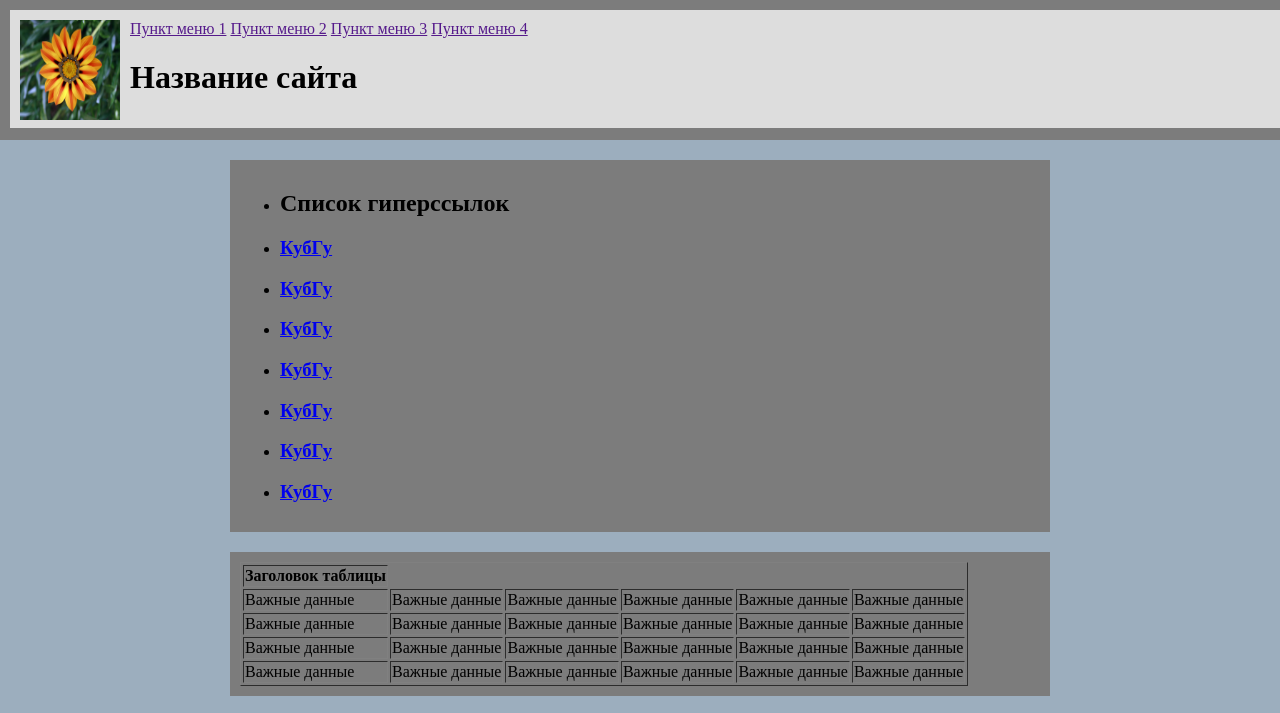
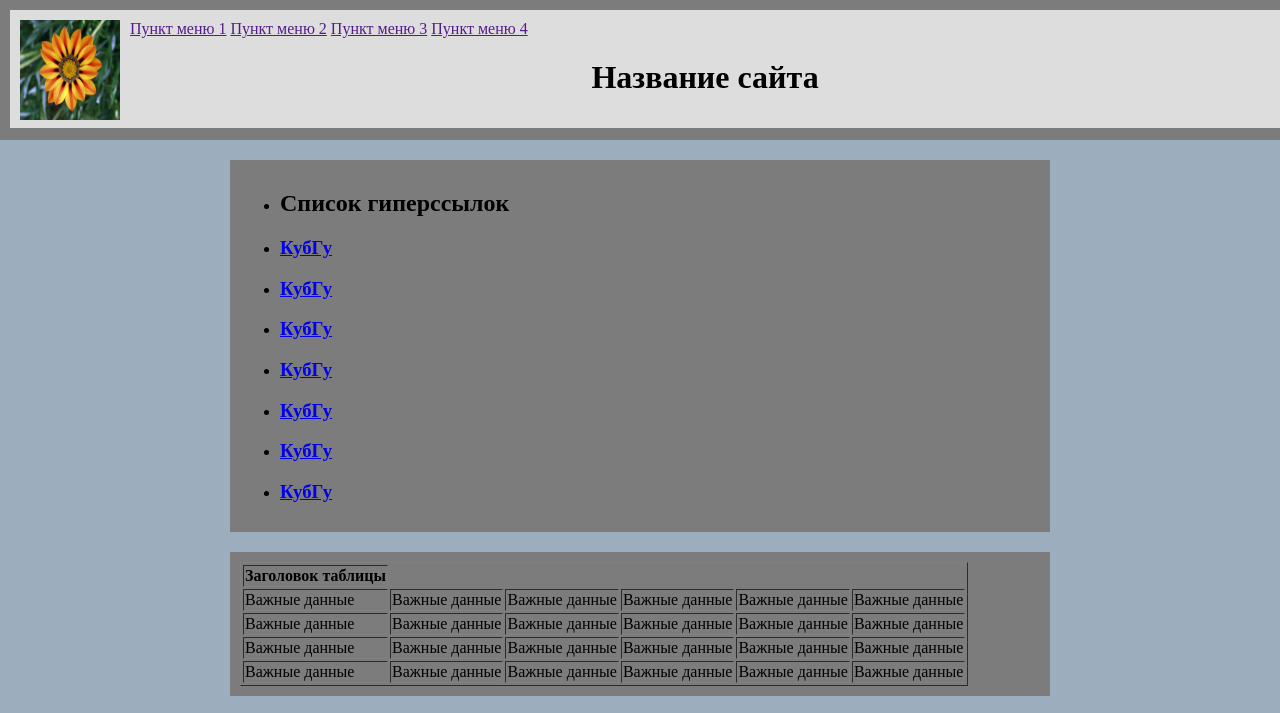
Before and after one commit to Xtison/task1, a plain HTML site: page index.html in a window 1280 px wide. Shown: the top 713 px of the page. Drawn offline with Linux system fonts and the light colour scheme.

Commit message:
Update index.html

```diff
--- a/index.html
+++ b/index.html
@@ -8,7 +8,7 @@
 
     <div style="width:100%; background-color:#7c7c7c; padding: 10px; height:120px;">
       <img style="float:left; margin:10px; width:100px; height:100px;" src="image.jpg" alt="Цветок" />
-      <div style="background-color:#ddd; padding:10px; margin-right: auto;"><a href="">Пункт меню 1</a> <a href=""> Пункт меню 2</a> <a href=""> Пункт меню 3</a> <a href=""> Пункт меню 4</a><br><h1>Название сайта</h1></div>
+      <div style="background-color:#ddd; padding:10px; margin-right: auto;"><a href="" style="text-align:right">Пункт меню 1</a> <a href="" style="text-align:right"> Пункт меню 2</a> <a href="" style="text-align:right"> Пункт меню 3</a> <a href="" style="text-align:right"> Пункт меню 4</a><br><center><h1>Название сайта</h1></center></div>
     </div>
 
     <div style="max-width:800px; background-color:#7c7c7c; margin: 0 auto; margin-top:20px; padding:10px; text-align: justify;">
```
